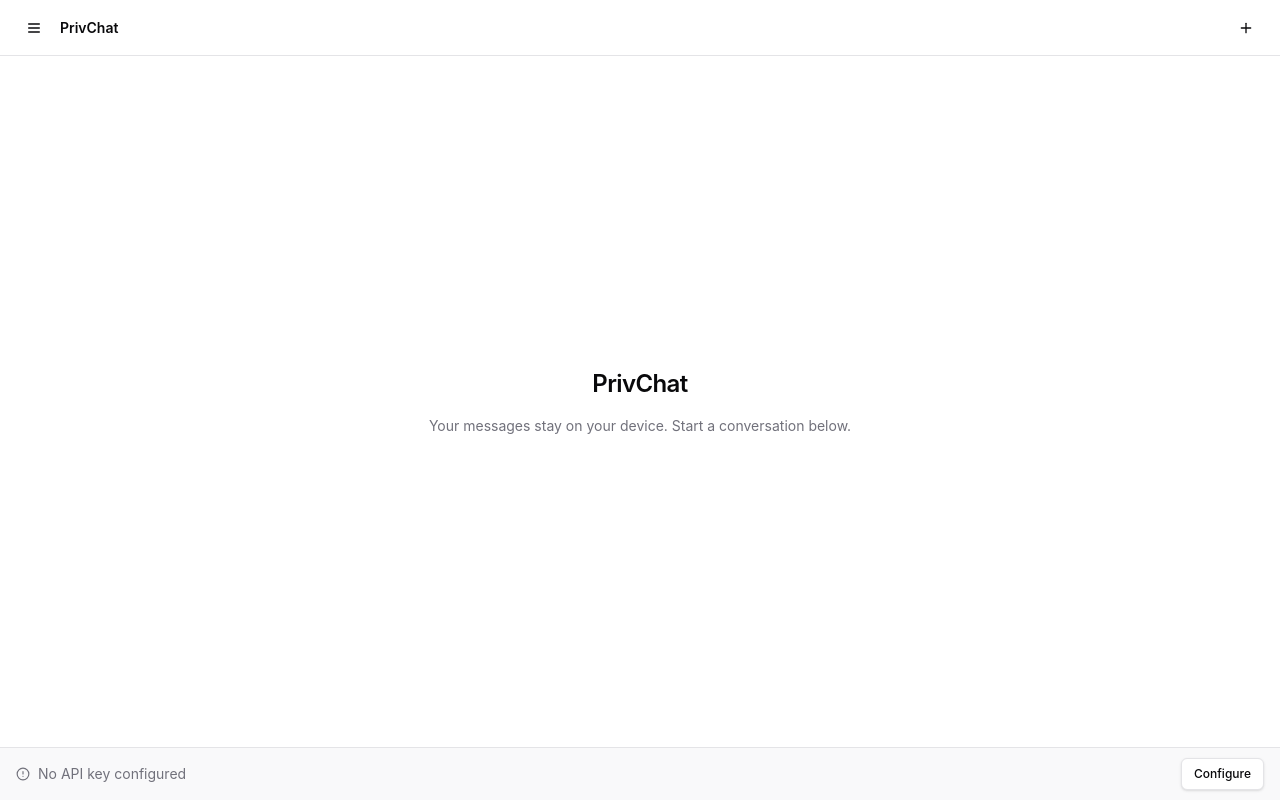
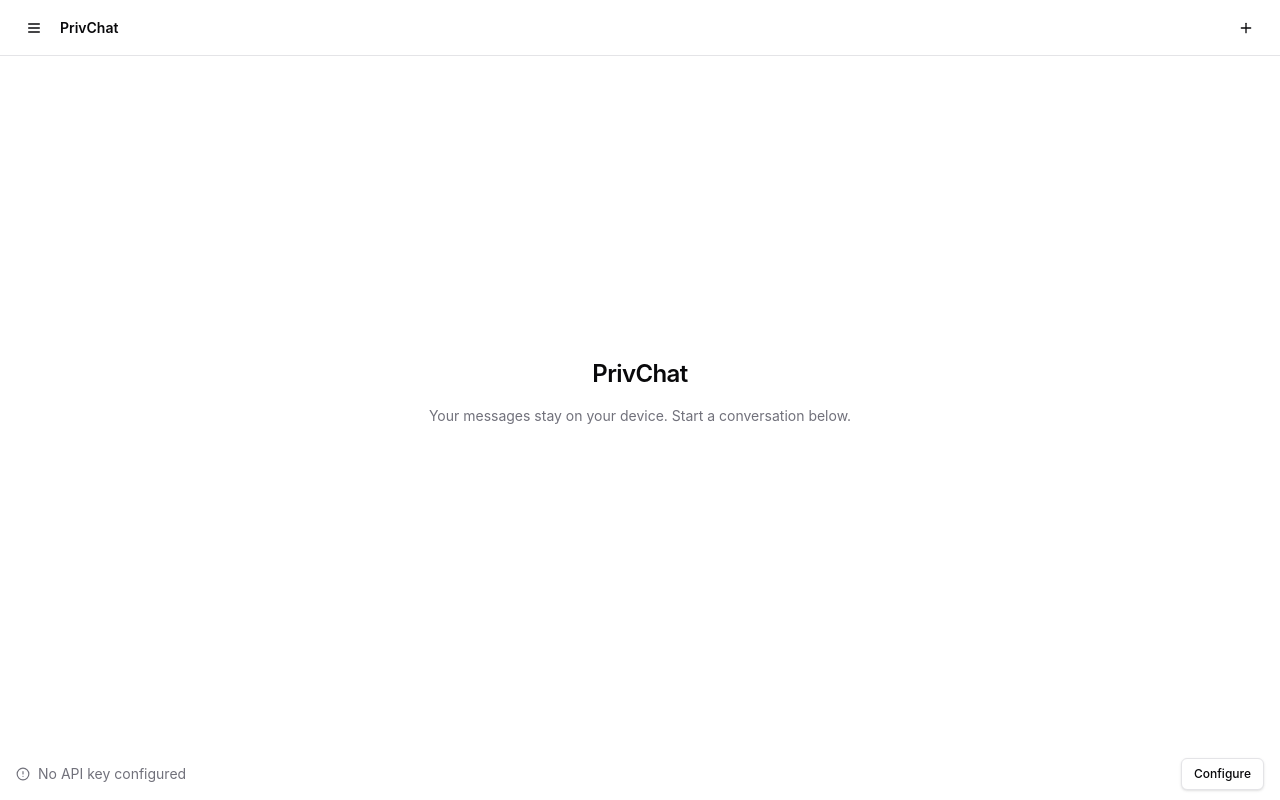
Before and after one commit to therealpassus/privchat, a SvelteKit app: page / in a window 1280 px wide. Built offline with nearby package versions, Linux system fonts and the light colour scheme.

Commit message:
Small Imrpovements

```diff
--- a/src/app.css
+++ b/src/app.css
@@ -115,7 +115,7 @@
 @layer base {
 	html, body {
 		overflow: hidden;
-		height: 100%;
+		height: 100dvh;
 	}
 
 	* {
--- a/src/app.html
+++ b/src/app.html
@@ -3,7 +3,7 @@
 	<head>
 		<meta charset="utf-8" />
 		<title>PrivChat</title>
-		<meta name="viewport" content="width=device-width, initial-scale=1, viewport-fit=cover, user-scalable=no" />
+		<meta name="viewport" content="width=device-width, initial-scale=1, viewport-fit=cover, user-scalable=no, interactive-widget=resizes-content" />
 		<meta name="apple-mobile-web-app-capable" content="yes" />
 		<meta name="apple-mobile-web-app-status-bar-style" content="default" />
 		<meta name="theme-color" content="#ffffff" media="(prefers-color-scheme: light)" />
--- a/src/lib/components/chat/prompt-input.svelte
+++ b/src/lib/components/chat/prompt-input.svelte
@@ -56,8 +56,8 @@
 
 <div
 	class={cn(
-		"flex w-full items-center rounded-2xl border border-border/50 bg-muted/50 px-2.5 transition-colors",
-		"focus-within:border-border focus-within:bg-background",
+		"flex w-full items-center rounded-2xl border border-white/20 dark:border-white/[0.06] bg-background/70 backdrop-blur-xl px-2.5 shadow-lg transition-colors",
+		"focus-within:border-border/60 focus-within:bg-background/90",
 		disabled && "opacity-50",
 		className
 	)}
--- a/src/routes/+page.svelte
+++ b/src/routes/+page.svelte
@@ -401,10 +401,10 @@
 			</div>
 		</header>
 
-		<MessageList {messages} />
+		<MessageList {messages} class="pb-[calc(4.5rem+env(safe-area-inset-bottom))]" />
 
 		{#if !hasAnyKey()}
-			<div class="flex items-center justify-between border-t bg-muted/50 px-4 py-2.5" style="padding-bottom: calc(0.625rem + env(safe-area-inset-bottom))">
+			<div class="absolute bottom-0 left-0 right-0 z-10 flex items-center justify-between bg-background/80 backdrop-blur-xl px-4 py-2.5" style="padding-bottom: calc(0.625rem + env(safe-area-inset-bottom))">
 				<div class="flex items-center gap-2 text-sm text-muted-foreground">
 					<svg xmlns="http://www.w3.org/2000/svg" width="14" height="14" viewBox="0 0 24 24" fill="none" stroke="currentColor" stroke-width="2" stroke-linecap="round" stroke-linejoin="round"><circle cx="12" cy="12" r="10"/><line x1="12" x2="12" y1="8" y2="12"/><line x1="12" x2="12.01" y1="16" y2="16"/></svg>
 					No API key configured
@@ -416,7 +416,7 @@
 		{/if}
 
 		{#if hasAnyKey()}
-		<div class="shrink-0 border-t bg-background px-3 py-2.5" style="padding-bottom: calc(0.625rem + env(safe-area-inset-bottom))">
+		<div class="absolute bottom-0 left-0 right-0 z-10 px-3 pb-3 pt-1" style="padding-bottom: calc(0.75rem + env(safe-area-inset-bottom))">
 			<PromptInput
 				bind:value={inputValue}
 				isGenerating={isGenerating}
```
